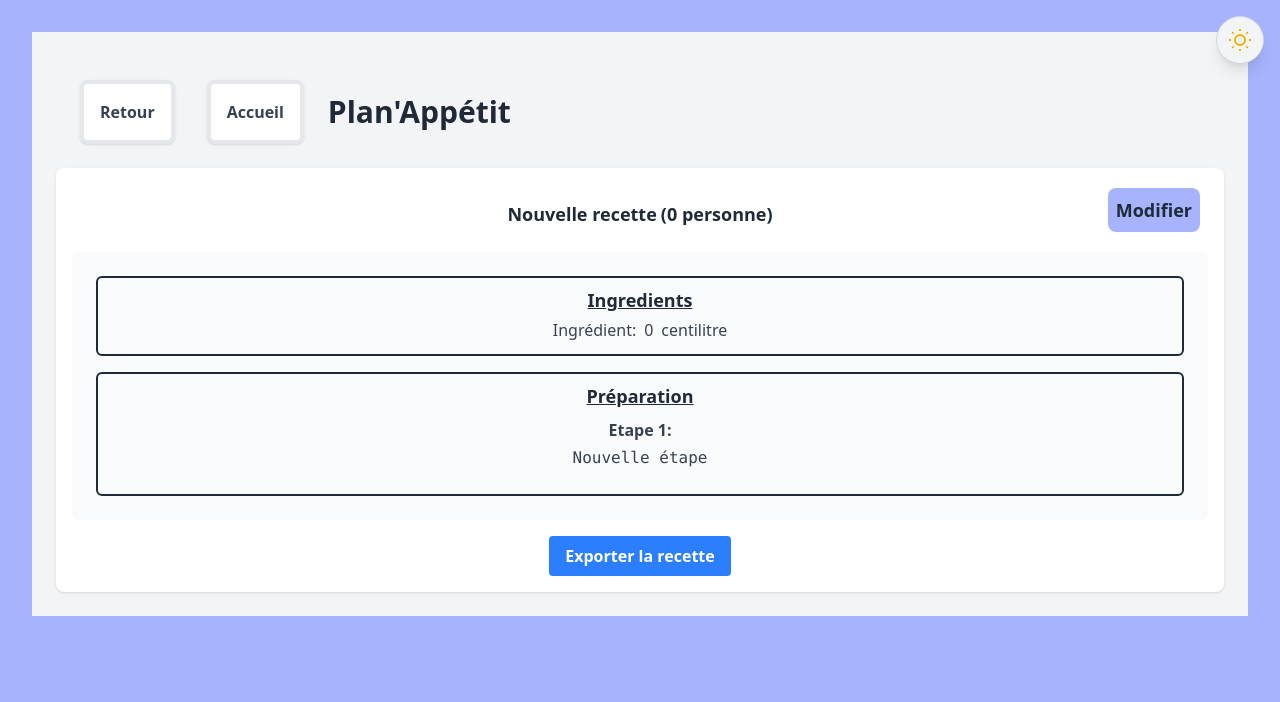
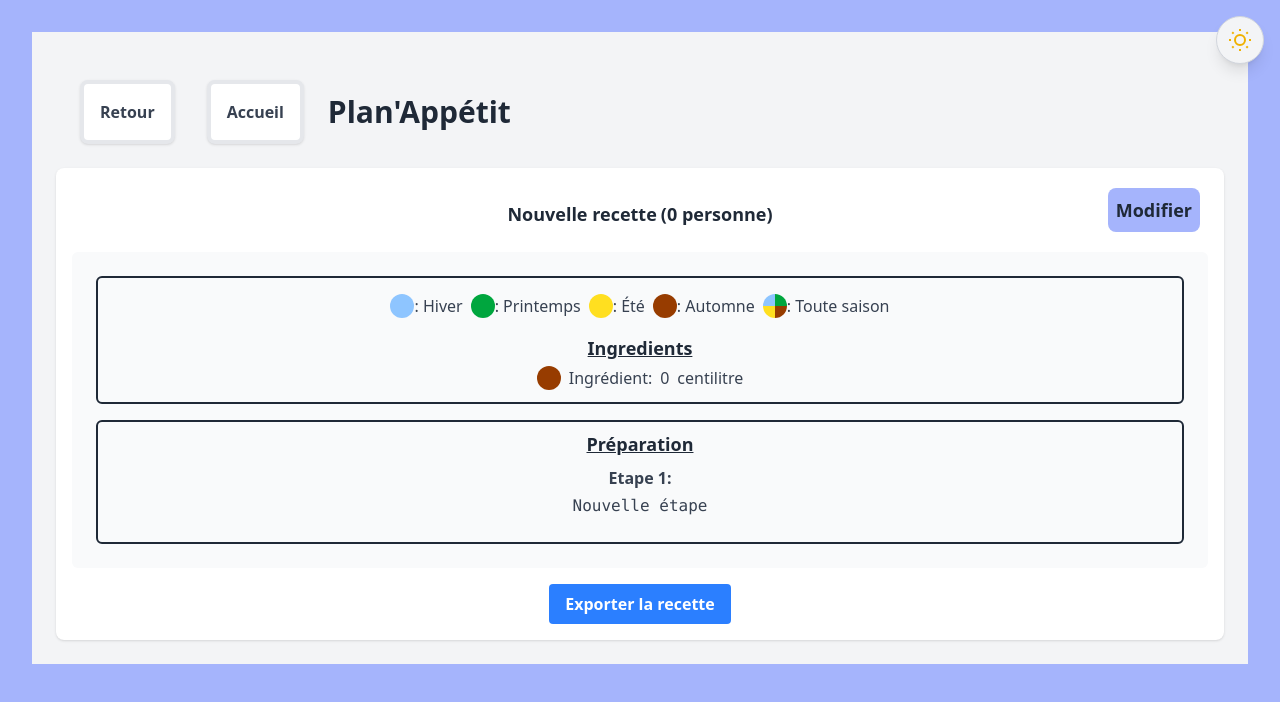
Before and after one commit to ArthurCouturier/plan-appetit, a React (Vite) app: page /recettes/13b56b64-14df-4efa-8edf-567d80291c27 in a window 1280 px wide. Shown: the top 702 px of the page. Built offline with nearby package versions, Linux system fonts and the light colour scheme; the HTML template or start-up script is replaced by a standard one.

Commit message:
feat: :sparkles: added season selection + info help

```diff
--- a/src/api/enums/SeasonEnum.ts
+++ b/src/api/enums/SeasonEnum.ts
@@ -3,4 +3,5 @@ export enum SeasonEnum {
     SPRING = "Printemps",
     SUMMER = "Été",
     FALL = "Automne",
+    ALL = "Toute saison"
 }
--- /dev/null
+++ b/src/components/displayers/SeasonDisplayer.tsx
@@ -0,0 +1,45 @@
+import { SeasonEnum } from "../../api/enums/SeasonEnum";
+
+export default function SeasonDisplayer({
+    season,
+    className,
+}: {
+    season: SeasonEnum;
+    className?: string;
+}) {
+    const seasonColor = {
+        [SeasonEnum.WINTER]: "bg-blue-300",
+        [SeasonEnum.SPRING]: "bg-green-600",
+        [SeasonEnum.SUMMER]: "bg-yellow-300",
+        [SeasonEnum.FALL]: "bg-amber-800",
+        [SeasonEnum.ALL]: "bg-white"
+    };
+
+    return (
+        <div
+            className={`relative rounded-full w-6 h-6 overflow-hidden ${seasonColor[season]} ${className}`}
+            title={season}
+        >
+            {season === SeasonEnum.ALL && (
+                <>
+                    <div className="absolute top-0 left-0 w-1/2 h-1/2 bg-blue-300"></div>
+                    <div className="absolute top-0 right-0 w-1/2 h-1/2 bg-green-600"></div>
+                    <div className="absolute bottom-0 left-0 w-1/2 h-1/2 bg-yellow-300"></div>
+                    <div className="absolute bottom-0 right-0 w-1/2 h-1/2 bg-amber-800"></div>
+                </>
+            )}
+        </div>
+    )
+}
+
+export function SeasonDisplayerExplaination() {
+    return (
+        <div className="flex justify-center mt-2 mb-4">
+            <SeasonDisplayer season={SeasonEnum.WINTER} className="" />: Hiver
+            <SeasonDisplayer season={SeasonEnum.SPRING} className="ml-2" />: Printemps
+            <SeasonDisplayer season={SeasonEnum.SUMMER} className="ml-2" />: Été
+            <SeasonDisplayer season={SeasonEnum.FALL} className="ml-2" />: Automne
+            <SeasonDisplayer season={SeasonEnum.ALL} className="ml-2" />: Toute saison
+        </div>
+    )
+}
--- a/src/components/lists/IngredientsList.tsx
+++ b/src/components/lists/IngredientsList.tsx
@@ -6,6 +6,8 @@ import { IngredientCategoryEnum } from "../../api/enums/IngredientCategoryEnum";
 import { v4 as uuidv4 } from "uuid";
 import NumberField from "../fields/NumberField";
 import UnitSelector from "../selectors/UnitSelector";
+import SeasonSelector from "../selectors/SeasonSelector";
+import SeasonDisplayer, { SeasonDisplayerExplaination } from "../displayers/SeasonDisplayer";
 
 export default function IngredientsList({
     ingredients,
@@ -45,6 +47,7 @@ export default function IngredientsList({
 
     return (
         <div className="border-2 border-text-primary p-2 rounded-md mb-4">
+            <SeasonDisplayerExplaination />
             <div className="flex justify-center items-center">
                 <h2 className="font-bold text-lg underline text-text-primary">Ingredients</h2>
                 {!(recipeEditMode === undefined) &&
@@ -94,8 +97,8 @@ export function Ingredient({
         onChange?.({ ...ingredient, name: e.target.value });
     };
 
-    const handleSeasonChange = () => {
-        onChange?.({ ...ingredient, season: SeasonEnum.FALL });
+    const handleSeasonChange = (newSeason: SeasonEnum) => {
+        onChange?.({ ...ingredient, season: newSeason });
     };
 
     const handleQuantityValueChange = (number: number) => {
@@ -131,11 +134,32 @@ export function Ingredient({
     );
 }
 
+function DefaultMode({
+    ingredient,
+}: {
+    ingredient: IngredientInterface;
+}) {
+    return (
+        <li className="flex">
+            <ul className="p-1">
+                <SeasonDisplayer season={ingredient.season} />
+            </ul>
+            <ul className="p-1">{ingredient.name}:</ul>
+            <ul className="p-1">{ingredient.quantity.value}</ul>
+            <ul className="p-1">
+                {!(ingredient.quantity.unit == UnitEnum.NONE) ? ingredient.quantity.unit : ""}
+                {ingredient.quantity.value > 1 ? "s" : ""}
+            </ul>
+            {/* <p className="p-1">{ingredient.category}</p> */}
+        </li>
+    );
+}
+
 function EditMode({
     ingredient,
     setName,
     // setCategory,
-    // setSeason,
+    setSeason,
     setQuantityValue,
     setQuantityUnit,
     onRemove,
@@ -143,16 +167,16 @@ function EditMode({
     ingredient: IngredientInterface;
     setName: (e: ChangeEvent<HTMLInputElement>) => void;
     setCategory: (e: ChangeEvent<HTMLInputElement>) => void;
-    setSeason: (e: ChangeEvent<HTMLInputElement>) => void;
+    setSeason: (season: SeasonEnum) => void;
     setQuantityValue: (n: number) => void;
     setQuantityUnit: (newUnit: UnitEnum) => void;
     onRemove?: () => void;
 }) {
     return (
         <div className="flex my-1 text-gray-800">
+            <SeasonSelector initialSeason={ingredient.season} onChange={setSeason} />
             <input className="mx-2 rounded-md bg-secondary border-2 border-border-color opacity-80 text-opacity-100 text-text-primary px-1" type="text" value={ingredient.name} onChange={setName} />
-            {/* <input type="number" value={ingredient.category} onChange={setCategory} />
-            <input type="number" value={ingredient.season} onChange={setSeason} /> */}
+            {/* <input type="number" value={ingredient.category} onChange={setCategory} /> */}
             <NumberField label="Quantité" value={ingredient.quantity.value} onChange={setQuantityValue} min={0} max={10000} />
             {/* <input type="number" value={ingredient.quantity.unit} onChange={setQuantityUnit} /> */}
             <UnitSelector actualUnit={ingredient.quantity.unit} onChange={setQuantityUnit} />
@@ -165,19 +189,3 @@ function EditMode({
         </div>
     );
 }
-
-function DefaultMode({
-    ingredient,
-}: {
-    ingredient: IngredientInterface;
-}) {
-    return (
-        <li className="flex">
-            <ul className="p-1">{ingredient.name}:</ul>
-            <ul className="p-1">{ingredient.quantity.value}</ul>
-            <ul className="p-1">{!(ingredient.quantity.unit == UnitEnum.NONE) ? ingredient.quantity.unit : ""}</ul>
-            {/* <p className="p-1">{ingredient.category}</p>
-            <p className="p-1">{ingredient.season}</p> */}
-        </li>
-    );
-}
--- /dev/null
+++ b/src/components/selectors/SeasonSelector.tsx
@@ -0,0 +1,31 @@
+import { useState } from "react";
+import { SeasonEnum } from "../../api/enums/SeasonEnum";
+
+export default function SeasonSelector({
+    initialSeason,
+    onChange
+}: {
+    initialSeason: SeasonEnum;
+    onChange: (season: SeasonEnum) => void;
+}) {
+    const [season, setSeason] = useState<SeasonEnum>(initialSeason);
+
+    return (
+        <div className="ml-2 my-auto">
+            <select
+                value={season}
+                onChange={(e) => {
+                    setSeason(e.target.value as SeasonEnum);
+                    onChange(e.target.value as SeasonEnum);
+                }}
+                className="border border-gray-200 rounded-sm p-1 w-32 text-center bg-secondary text-text-secondary"
+            >
+                {Object.values(SeasonEnum).map((season) => (
+                    <option key={season} value={season}>
+                        {season}
+                    </option>
+                ))}
+            </select>
+        </div>
+    )
+}
--- a/src/components/selectors/UnitSelector.tsx
+++ b/src/components/selectors/UnitSelector.tsx
@@ -18,7 +18,7 @@ export default function UnitSelector({
                     setUnit(e.target.value as UnitEnum);
                     onChange(e.target.value as UnitEnum);
                 }}
-                className="border border-gray-200 rounded-sm p-1 w-28 text-center"
+                className="border border-gray-200 rounded-sm p-1 w-28 text-center bg-secondary text-text-secondary"
             >
                 {Object.values(UnitEnum).map((unit) => (
                     <option key={unit} value={unit}>
```
